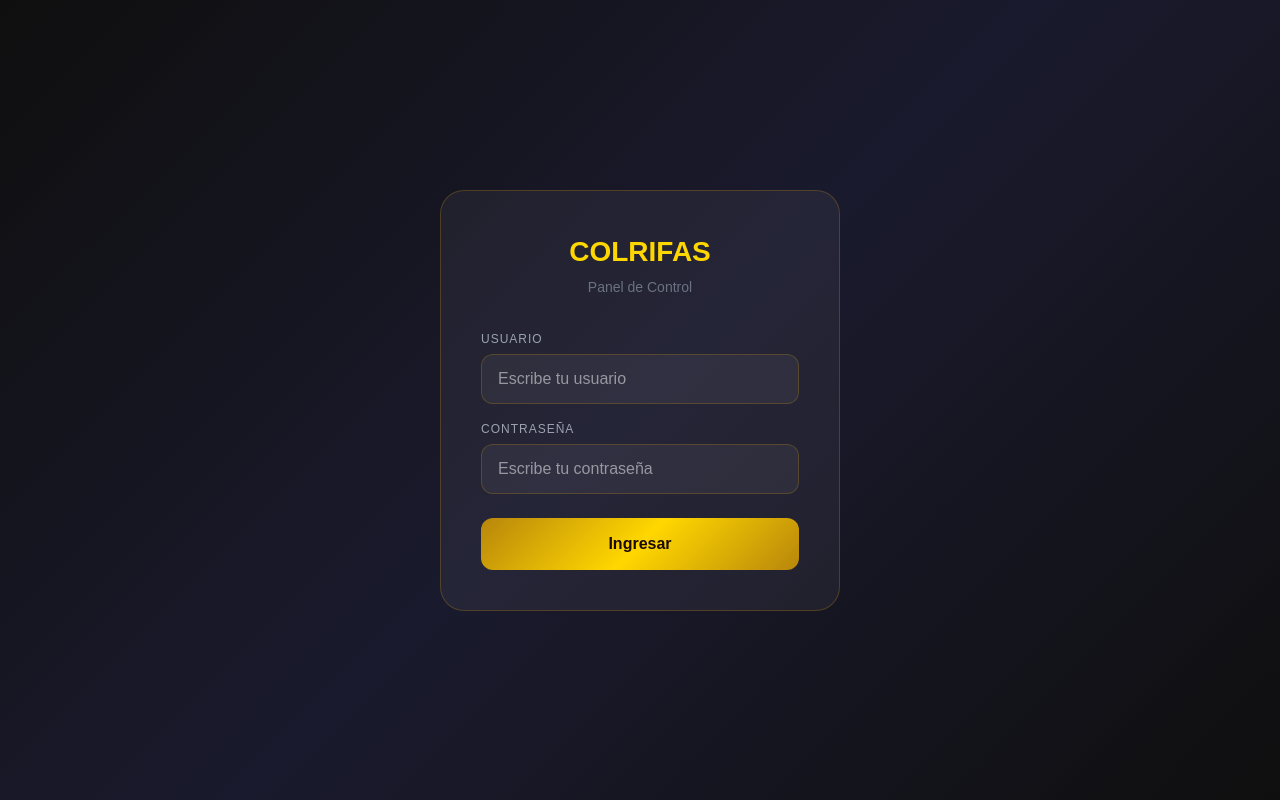
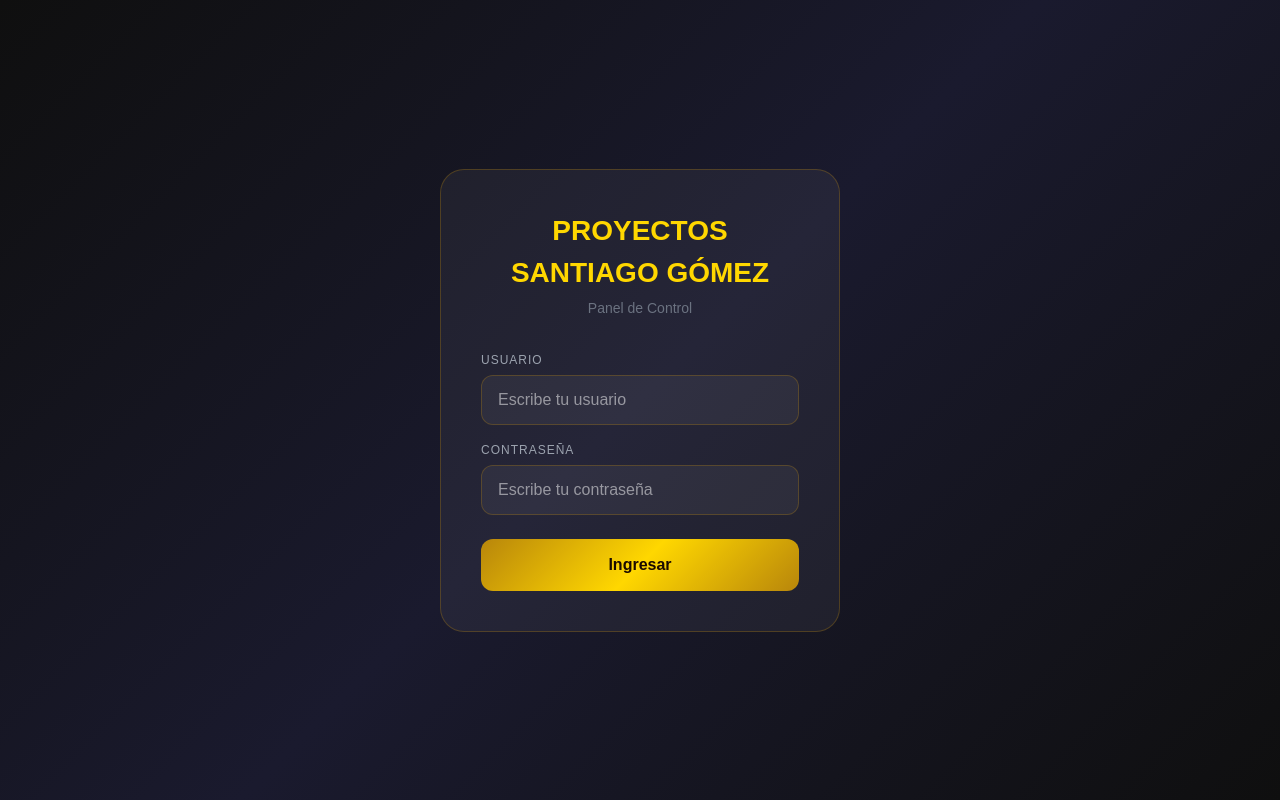
Before and after one commit to riveraalejo38-cell/rifa-digital, a Next.js app: page /login in a window 1280 px wide. Built offline with nearby package versions, Linux system fonts and the light colour scheme.

Commit message:
Actualizar nombre de marca a Proyectos Santiago Gómez en login

```diff
--- a/src/app/login/page.tsx
+++ b/src/app/login/page.tsx
@@ -52,7 +52,7 @@ export default function LoginPage() {
       }}>
         <div style={{ textAlign: "center", marginBottom: "32px" }}>
           <h1 style={{ color: "#ffd700", fontSize: "28px", fontWeight: "900", margin: "0 0 4px" }}>
-            COLRIFAS
+            PROYECTOS SANTIAGO GÓMEZ
           </h1>
           <p style={{ color: "#6b7280", fontSize: "14px", margin: 0 }}>
             Panel de Control
```
